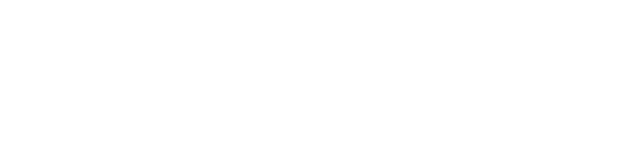
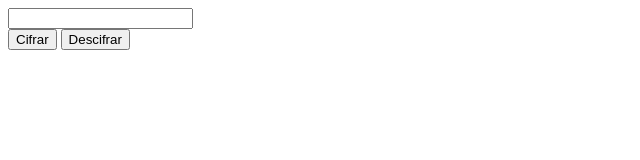
Before and after one commit to chepqeso/challege-alura, a plain HTML site: page index.html in a window 1280 px wide. Shown: the whole page, without its empty margins (0-640 px from the left). Drawn offline with Linux system fonts and the light colour scheme.

Commit message:
inicio-sumario index.html

```diff
--- a/index.html
+++ b/index.html
@@ -4,8 +4,21 @@
         <meta charset="UTF-8">
         <meta name="viewport" content="width=device-width, initial-scale=1.0">
         <title>Challege Alura</title>
+        <link rel="stylesheet" href="style.css">
     </head>
     <body>
+        <main>
+            <div>
+                <label>
+                    <input class="campo-cifrador" type="text">
+                </label>
+            </div>
+            <div>
+                <button class="cifrar">Cifrar</button>
+                <button class="descifrar">Descifrar</button>
+            </div>
 
+        </main>
+        <script src="app.js"></script>
     </body>
 </html>
```
Also changed, not shown: style.css (added). Lines whose indentation alone changed are shown as unchanged.
